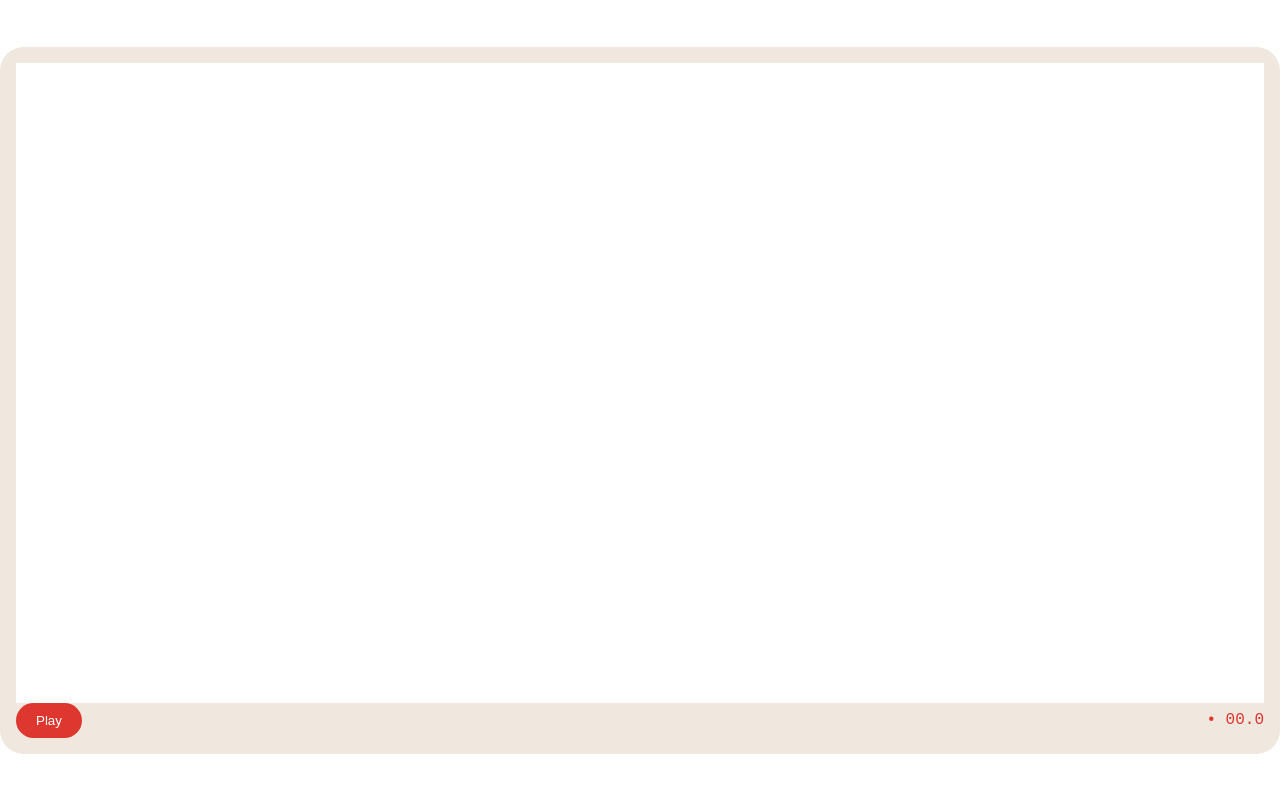
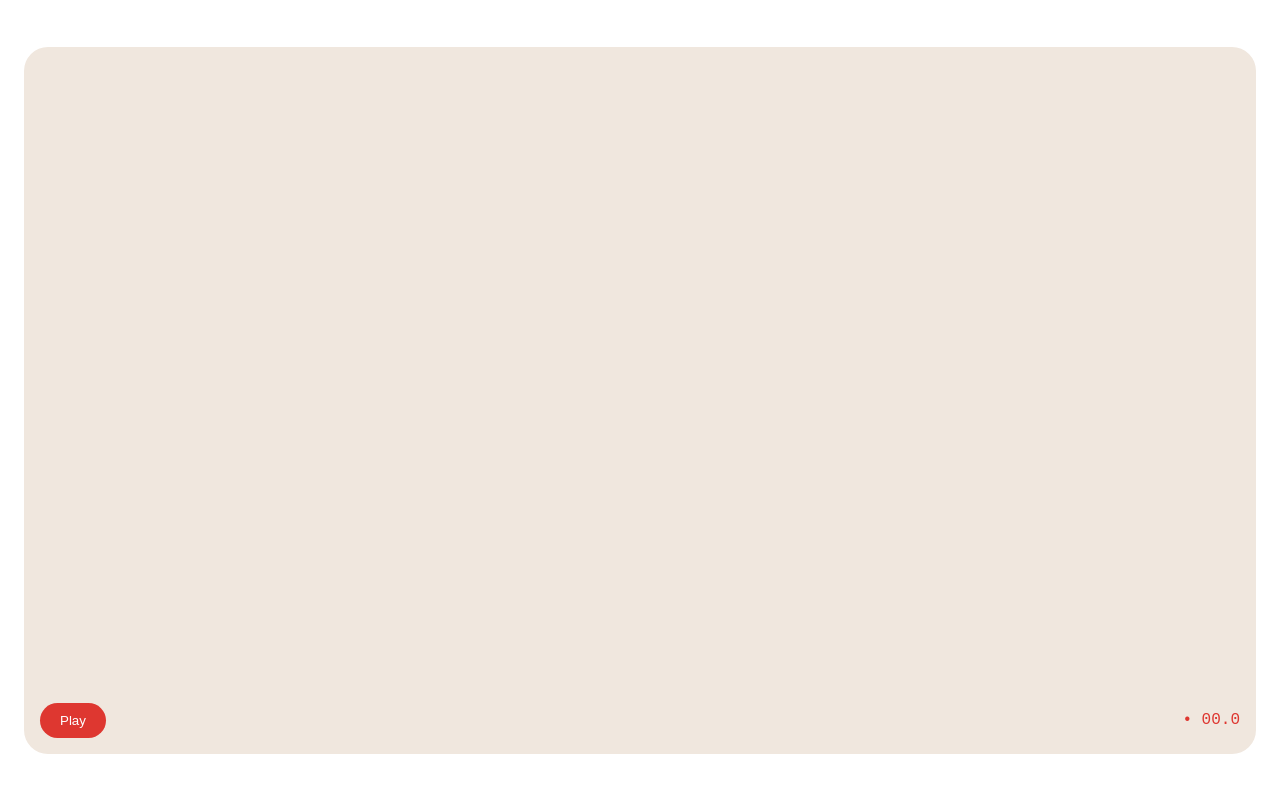
Before and after one commit to reed-hollett/audio-viz-3, a plain HTML site: page index.html in a window 1280 px wide. Both pictures are taken after a click on the button "Play". Drawn offline with Linux system fonts and the light colour scheme.

Commit message:
fix colors

```diff
--- a/script.js
+++ b/script.js
@@ -28,11 +28,11 @@ function draw() {
     history.push(averageVolume);
     if (history.length > canvas.width * 0.65) history.shift();
 
-    ctx.fillStyle = 'rgba(255, 255, 255, 1)';
+    ctx.fillStyle = '#F0E7DE';  // Changed from white to match the container
     ctx.fillRect(0, 0, canvas.width, canvas.height);
 
     ctx.lineWidth = 2;
-    ctx.strokeStyle = '#FD8775'; // Waveform color
+    ctx.strokeStyle = '#FD8775';  // Waveform color
 
     for (let h = 0; h < history.length; h++) {
         const x = h;
@@ -56,7 +56,7 @@ playButton.addEventListener('click', function() {
 audio.addEventListener('timeupdate', function() {
     const currentTime = audio.currentTime;
     const minutes = Math.floor(currentTime / 60).toString().padStart(2, '0');
-    const seconds = (currentTime % 60).toFixed(1).padStart(4, '0');
+    const seconds = (currentTime % 60).toFixed(2).padStart(5, '0');  // Changed to show hundredths of a second
     timeCounter.textContent = `• ${minutes}:${seconds}`;
 });
 
--- a/styles.css
+++ b/styles.css
@@ -12,6 +12,8 @@ body {
     border-radius: 24px;
     padding: 16px;
     position: relative;
+    width: 94%;  /* Reduced margin between container and window */
+    max-width: 1200px;  /* Optional: maximum width for larger screens */
 }
 
 canvas {
```
